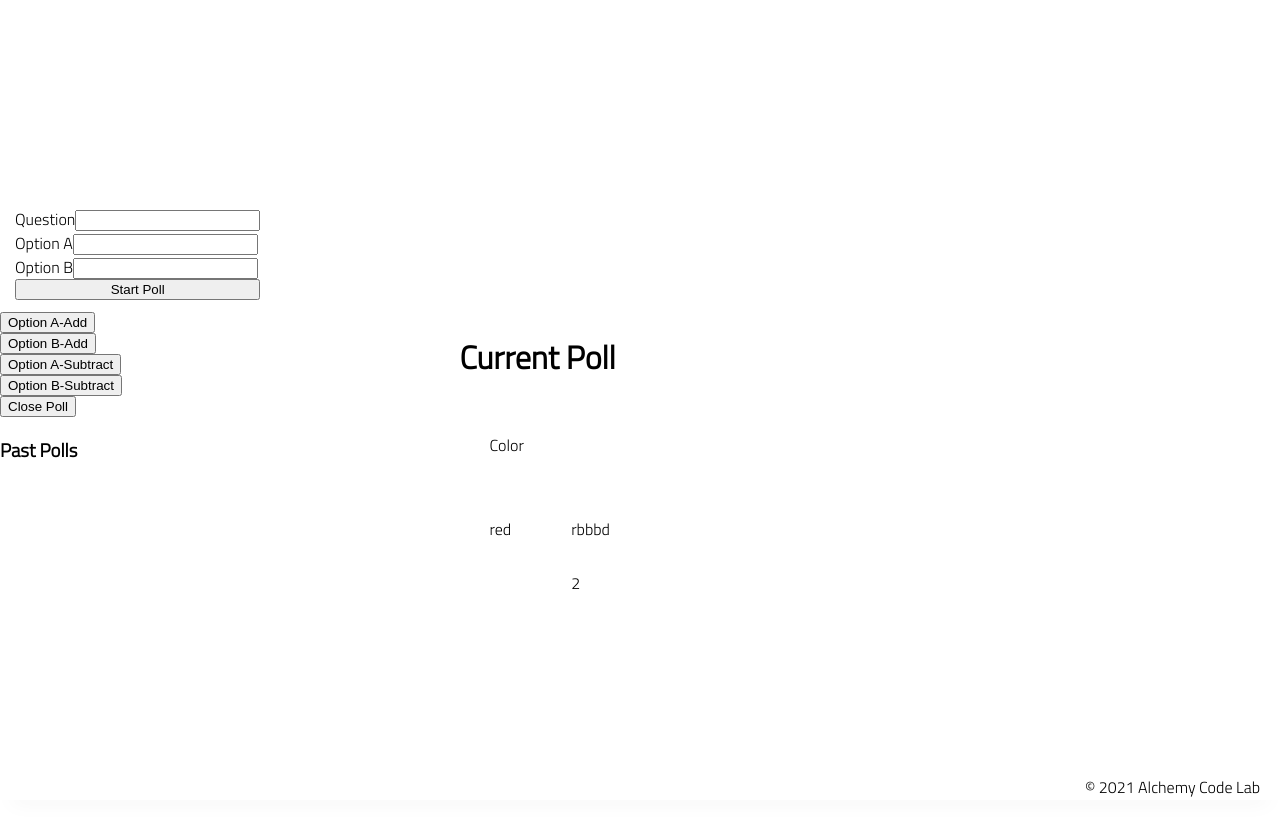
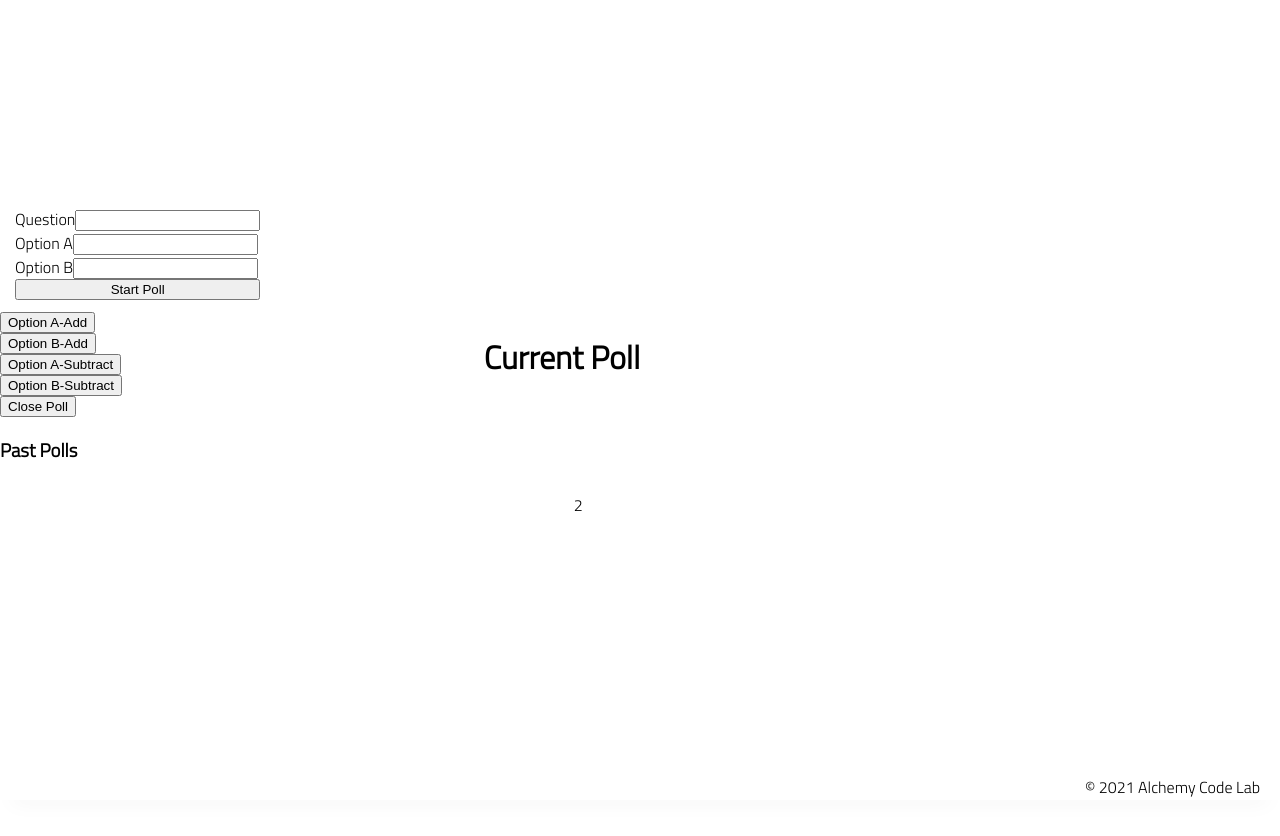
Before and after one commit to PeteSeeling/poll-tracker1, a plain HTML site: page index.html in a window 1280 px wide. Both pictures are taken after a click on the button "Close Poll". Drawn offline with Linux system fonts and the light colour scheme.

Commit message:
Past polls working and framed

```diff
--- a/app.js
+++ b/app.js
@@ -62,6 +62,7 @@ form.addEventListener('submit', (e) =>{
     optionBTitleEl.textContent = optionBTitle;
 });
 startPollButton.addEventListener('click', () => {
+    displayCurrentPoll();
 
 
 });
@@ -70,7 +71,33 @@ startPollButton.addEventListener('click', () => {
 closePollButton.addEventListener('click', () => {
     form.reset();
 
+    const poll = {
+        question: question,
+        optionATitle: optionATitle,
+        optionBTitle: optionBTitle,
+        optionAVotes: optionAVotes,
+        optionBVotes: optionBVotes,
+    };
+
+    pastPollsArray.push(poll);
+
+    question = '';
+    optionATitle = '';
+    optionBTitle = '';
+
+    displayCurrentPoll();
+
+    for (let pastPoll of pastPollsArray) {
+        const pQuestionEl = document.createElement('p');
+
+        pQuestionEl.textContent = pastPoll.question;
+
+        pastPollsEl.append(pQuestionEl);
+
+    }
 });
+
+
 
 
 
--- a/index.html
+++ b/index.html
@@ -47,7 +47,7 @@
     <button id ='close-poll'>Close Poll</button>
 </div>
 </div>
-<div class = "past-polls">
+<div id = "past-polls">
     <h3>Past Polls</h3>
 
 </div>
--- a/utils.js
+++ b/utils.js
@@ -1,7 +1,13 @@
-
+let question = '';
+let optionATitle = '';
+let optionBTitle = '';
 
 export function displayCurrentPoll(){
+    const pollQuestionEl = document.getElementById('poll-question');
+    const optionATitleEl = document.getElementById('option-a-title');
+    const optionBTitleEl = document.getElementById('option-b-title');
+
     pollQuestionEl.textContent = question;
     optionATitleEl.textContent = optionATitle;
     optionBTitleEl.textContent = optionBTitle;
- }
+}
```
